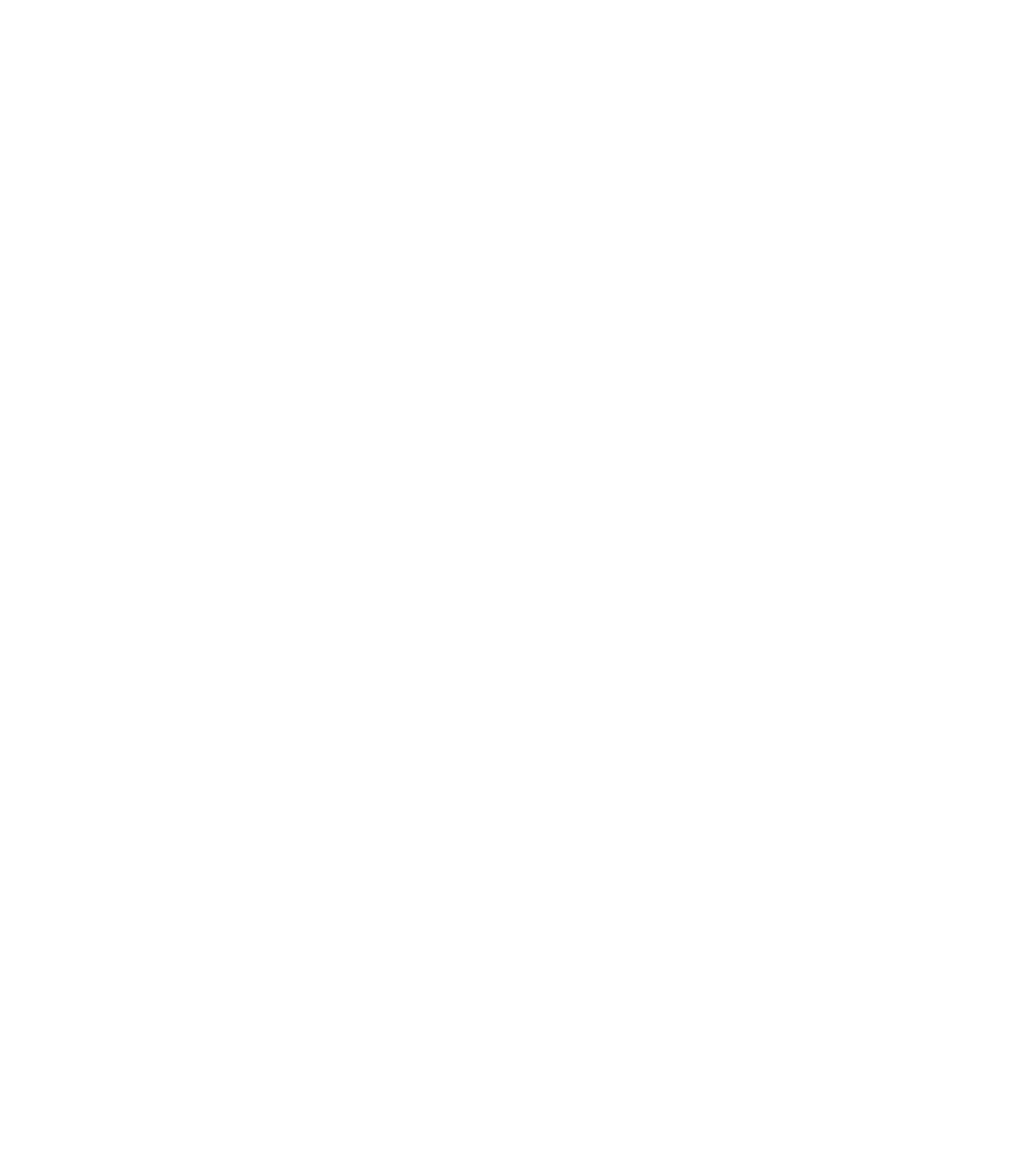
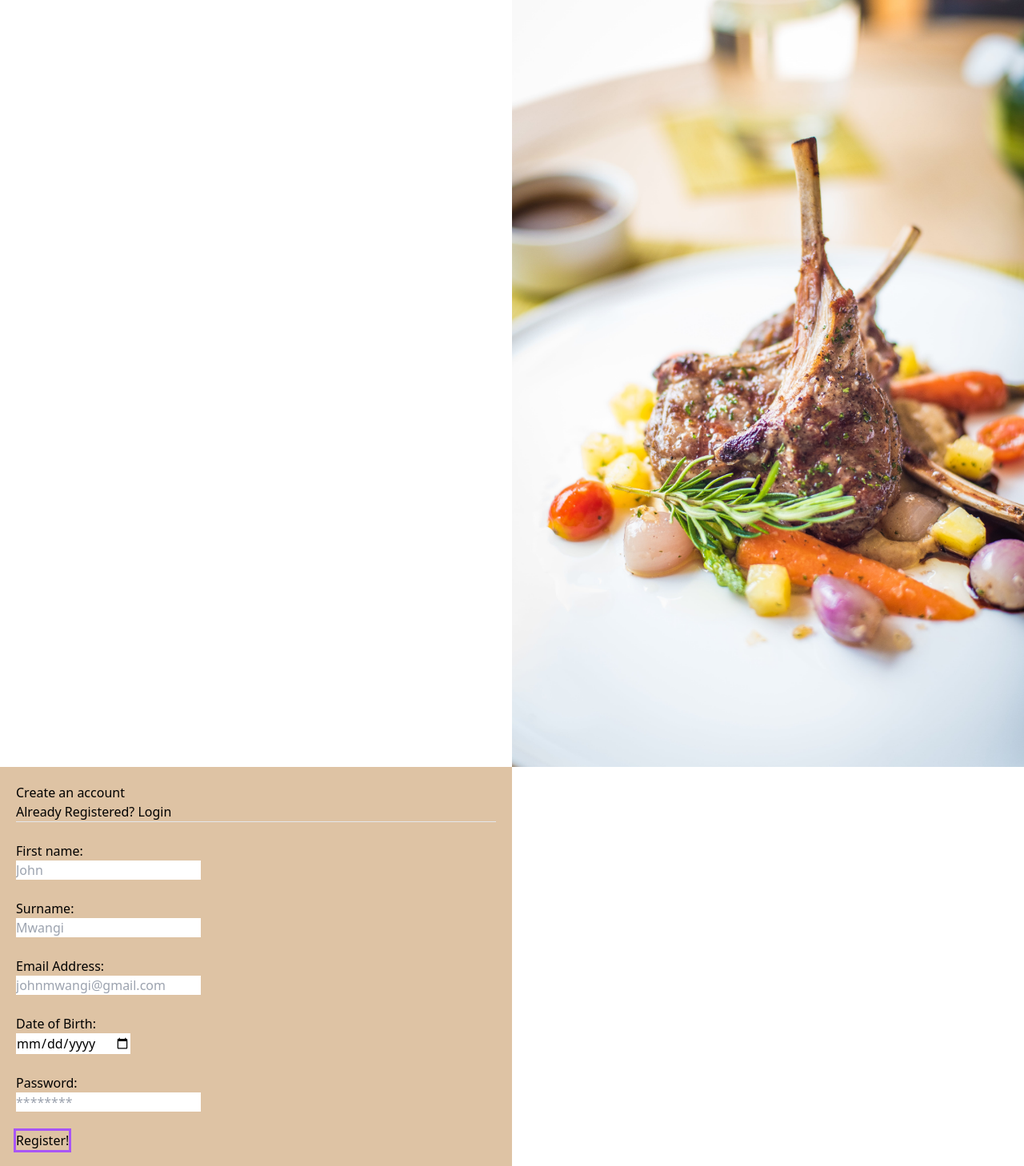
Before and after one commit to boring-school-work/cookitup, a PHP site: page /register/index.php in a window 1280 px wide. Before the commit the page is empty. Shown: the whole page at 80% size. Before the commit the page ends 800 px from the top, so only its background shows below. Run offline with PHP 8.4, Linux system fonts and the light colour scheme; style sheets or scripts are compiled from the project's sources.

Commit message:
register page front end

```diff
--- a/assets/css/output.css
+++ b/assets/css/output.css
@@ -544,16 +544,63 @@ video {
   --tw-backdrop-sepia:  ;
 }
 
-.py-4 {
-  padding-top: 1rem;
-  padding-bottom: 1rem;
+.container {
+  width: 100%;
 }
 
-.text-center {
-  text-align: center;
+@media (min-width: 640px) {
+  .container {
+    max-width: 640px;
+  }
 }
 
-.text-4xl {
-  font-size: 2.25rem;
-  line-height: 2.5rem;
+@media (min-width: 768px) {
+  .container {
+    max-width: 768px;
+  }
 }
+
+@media (min-width: 1024px) {
+  .container {
+    max-width: 1024px;
+  }
+}
+
+@media (min-width: 1280px) {
+  .container {
+    max-width: 1280px;
+  }
+}
+
+@media (min-width: 1536px) {
+  .container {
+    max-width: 1536px;
+  }
+}
+
+.flex {
+  display: flex;
+}
+
+.flex-wrap {
+  flex-wrap: wrap;
+}
+
+.place-content-start {
+  place-content: start;
+}
+
+.place-content-end {
+  place-content: end;
+}
+
+.ring {
+  --tw-ring-offset-shadow: var(--tw-ring-inset) 0 0 0 var(--tw-ring-offset-width) var(--tw-ring-offset-color);
+  --tw-ring-shadow: var(--tw-ring-inset) 0 0 0 calc(3px + var(--tw-ring-offset-width)) var(--tw-ring-color);
+  box-shadow: var(--tw-ring-offset-shadow), var(--tw-ring-shadow), var(--tw-shadow, 0 0 #0000);
+}
+
+.ring-purple-500 {
+  --tw-ring-opacity: 1;
+  --tw-ring-color: rgb(168 85 247 / var(--tw-ring-opacity));
+}
--- a/register/index.php
+++ b/register/index.php
@@ -0,0 +1,75 @@
+<!DOCTYPE html>
+<html lang="en">
+<head>
+    <meta charset="UTF-8">
+    <meta name="viewport" content="width=device-width, initial-scale=1.0">
+    <link rel="stylesheet" href="./../assets/css/style.css" />
+    <link rel="stylesheet" href="./../assets/css/output.css" />
+    <title>Register Page</title>
+    <style>
+        body {
+            flex-wrap: wrap;
+            margin:0px;
+            display: flex;
+            justify-content: flex-start;
+        }
+        form {
+            display: flex;
+            flex-direction: column;
+            align-items: flex-start;
+
+        }
+
+        img {
+            max-width: 50%;
+            height: auto;
+            margin-inline-start: 50%;
+            justify-content: flex-start;
+
+
+        }
+        #container {
+            background-color: #dec3a4;
+            padding: 20px;
+            width: 50%;
+            margin-inline-end: 0%;
+            justify-content:flex-end;
+
+        }
+        .flex-container{
+            display: flex;
+            justify-content: flex-start;
+        }
+    </style>
+</head>
+<body>
+    <!--Register Page -->
+    <div class="flex-container">
+
+        <form>
+            <div>
+            <img src="./../assets/images/register-image.jpg" alt="Food image" class="place-content-start">
+            </div>
+
+            <div id="container" class="place-content-end">
+                <h2>Create an account</h2>
+                <p>Already Registered? <a href="login.html">Login</a></p>
+                <hr>
+                <br>
+                <label for="fname">First name:</label><br>
+                <input type="text" id="fname" name="fname" placeholder="John"><br><br>
+                <label for="surname">Surname:</label><br>
+                <input type="text" id="surname" name="surname" placeholder="Mwangi"><br><br>
+                <label for="email">Email Address:</label><br>
+                <input type="email" id="email" name="email" placeholder="johnmwangi@gmail.com" autocomplete="off"><br><br>
+                <label for="birthday">Date of Birth:</label><br>
+                <input type="date" id="birthday" name="birthday"><br><br>
+                <label for="pwd">Password:</label><br>
+                <input type="password" id="pwd" name="pwd" placeholder="********"><br><br>
+                <input type="button" onclick="alert('Successfully registered!')" value="Register!" class="ring ring-purple-500">
+        </div>
+
+    </div>
+    </form>
+</body>
+</html>
```
Also changed, not shown: assets/images/register-image.jpg (added).
